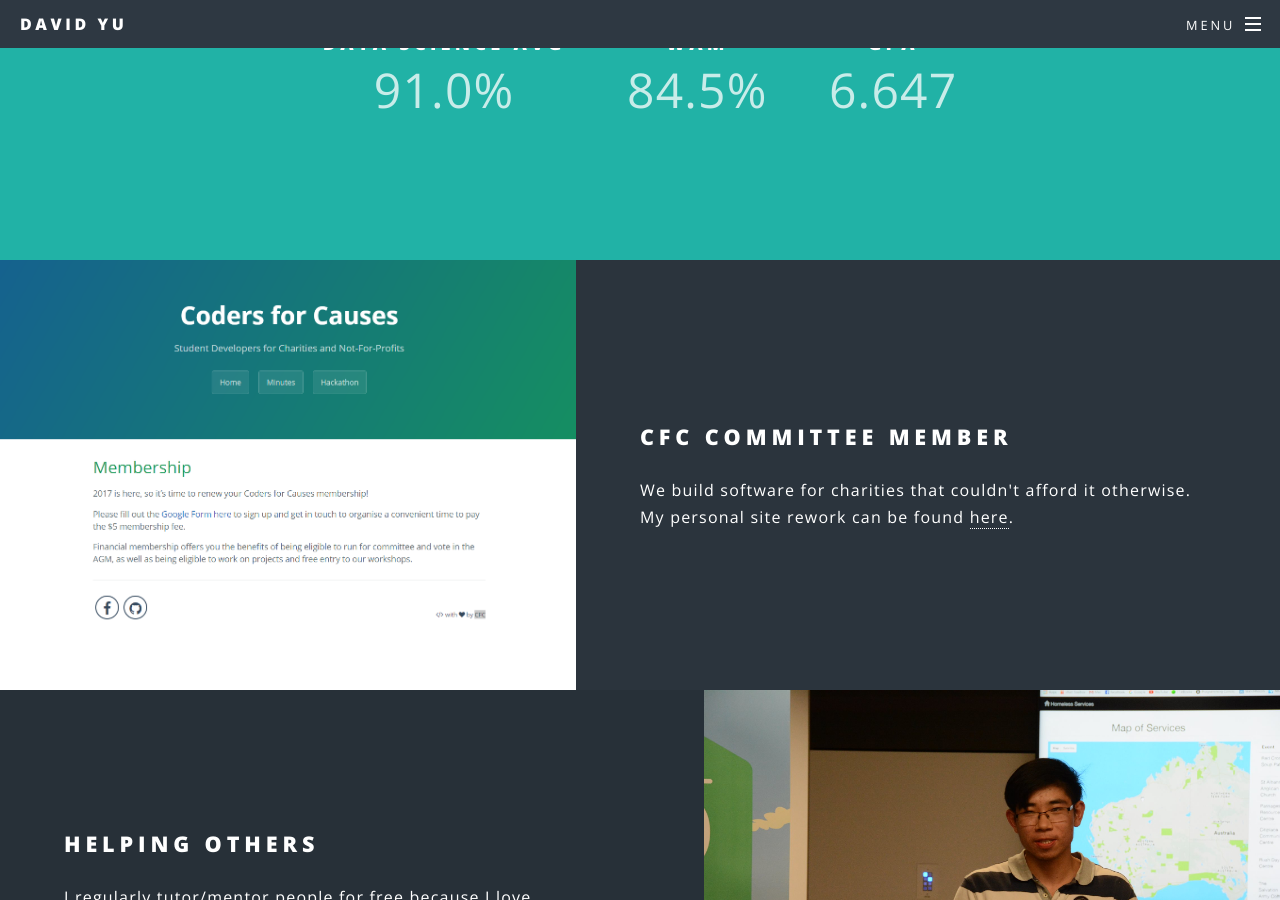
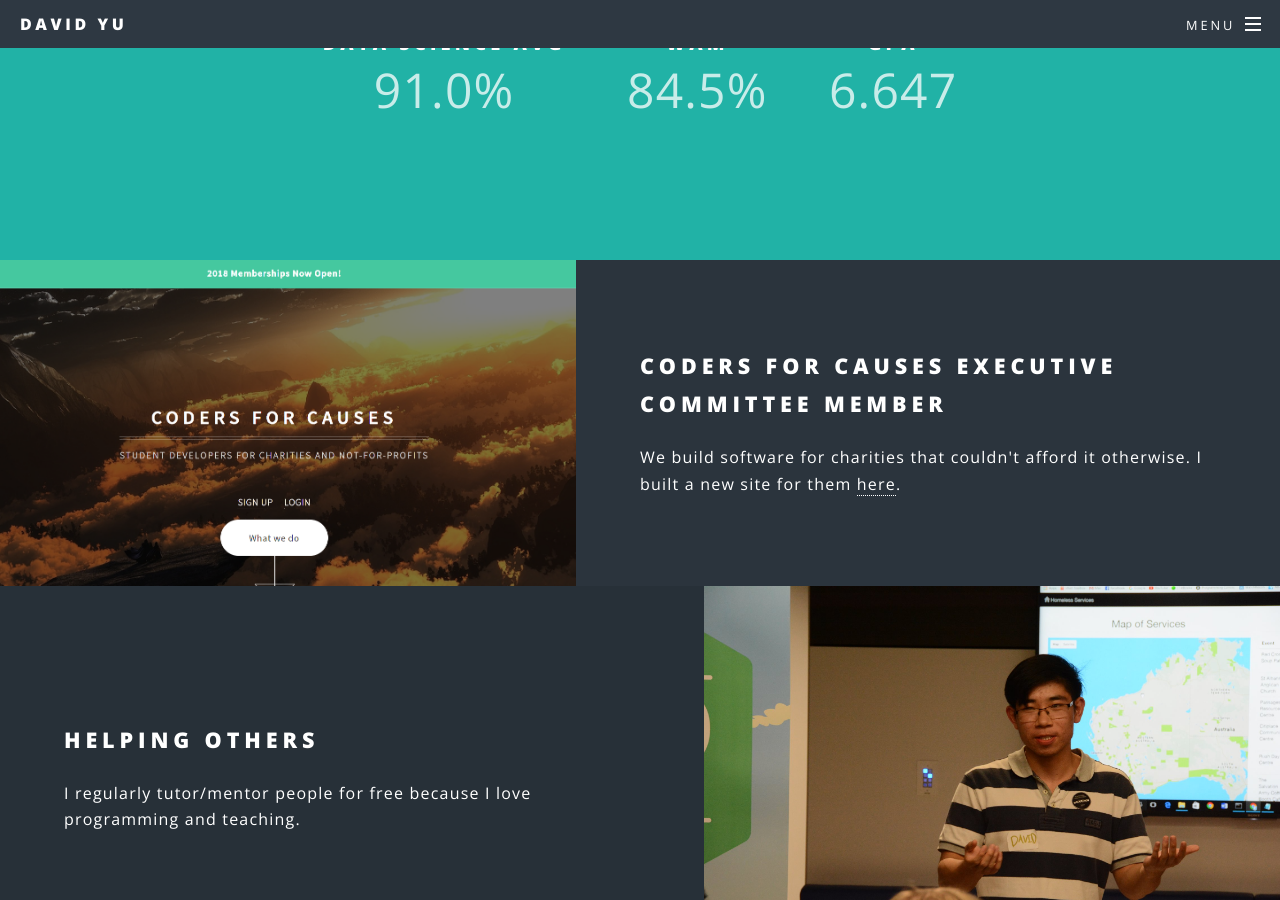
Before and after one commit to noobling/noobling.github.io.old, a Jekyll site: the page built from index.html, in a window 1280 px wide and 900 px high, scrolled down 1178 px. Built offline with Jekyll 4.4.1, drawn with Linux system fonts in a browser that asks for light colours.

Commit message:
Update website

```diff
--- a/css/main.scss
+++ b/css/main.scss
@@ -25,6 +25,14 @@ $baseurl: '{{ site.baseurl }}/images';
 		boxModel: 'border',
 		grid: ( gutters: 1.5em )
 	));
+
+/* Custom styles */
+.img-info {
+	transition: all 0.3s;
+	&:hover {
+		opacity: 0.5;
+	}
+}
 
 /* Basic */
 
--- a/index.html
+++ b/index.html
@@ -52,21 +52,21 @@ layout: landing
 	<section class="spotlight">
 		<div class="image">
 			<a target="_blank" href="http://codersforcauses.org">
-				<img src="{{site.baseurl}}/images/coders_site.png" alt="" />
+				<img class="img-info" src="{{site.baseurl}}/images/cfcsite.png" alt="" />
 			</a>
 		</div>
 		<div class="content">
-			<h2>CFC committee member</h2>
+			<h2>Coders for Causes Executive Committee member</h2>
 			<p>
 				We build software for charities that couldn't afford it otherwise.
-				My personal site rework can be found <a target="_blank" href="https://noobling.github.io/cfc-site-rework/">here</a>.
+				I built a new site for them <a target="_blank" href="https://codersforcauses.org/">here</a>.
 			</p>
 		</div>
 	</section>
 	<section class="spotlight">
 		<div class="image">
 			<a target="_blank" href="https://www.youtube.com/watch?v=3pyBlD1Qu9w&t">
-				<img src="{{site.baseurl}}/images/me_speech.jpg" alt="" />
+				<img src="{{site.baseurl}}/images/me_speech.jpg" class="img-info" alt="" />
 			</a>
 		</div>
 		<div class="content">
@@ -76,8 +76,8 @@ layout: landing
 	</section>
 	<section class="spotlight">
 		<div class="image">
-			<a target="_blank" href="https://thefacebookapp.herokuapp.com">
-				<img src="{{site.baseurl}}/images/thefacebookapp.png" alt="" />
+			<a target="_blank" href="https://github.com/noobling">
+				<img src="{{site.baseurl}}/images/theodinproject.png" class="img-info" alt="" />
 			</a>
 		</div>
 		<div class="content">
```
Also changed, not shown: images/cfcsite.png (added), images/theodinproject.png (added).
